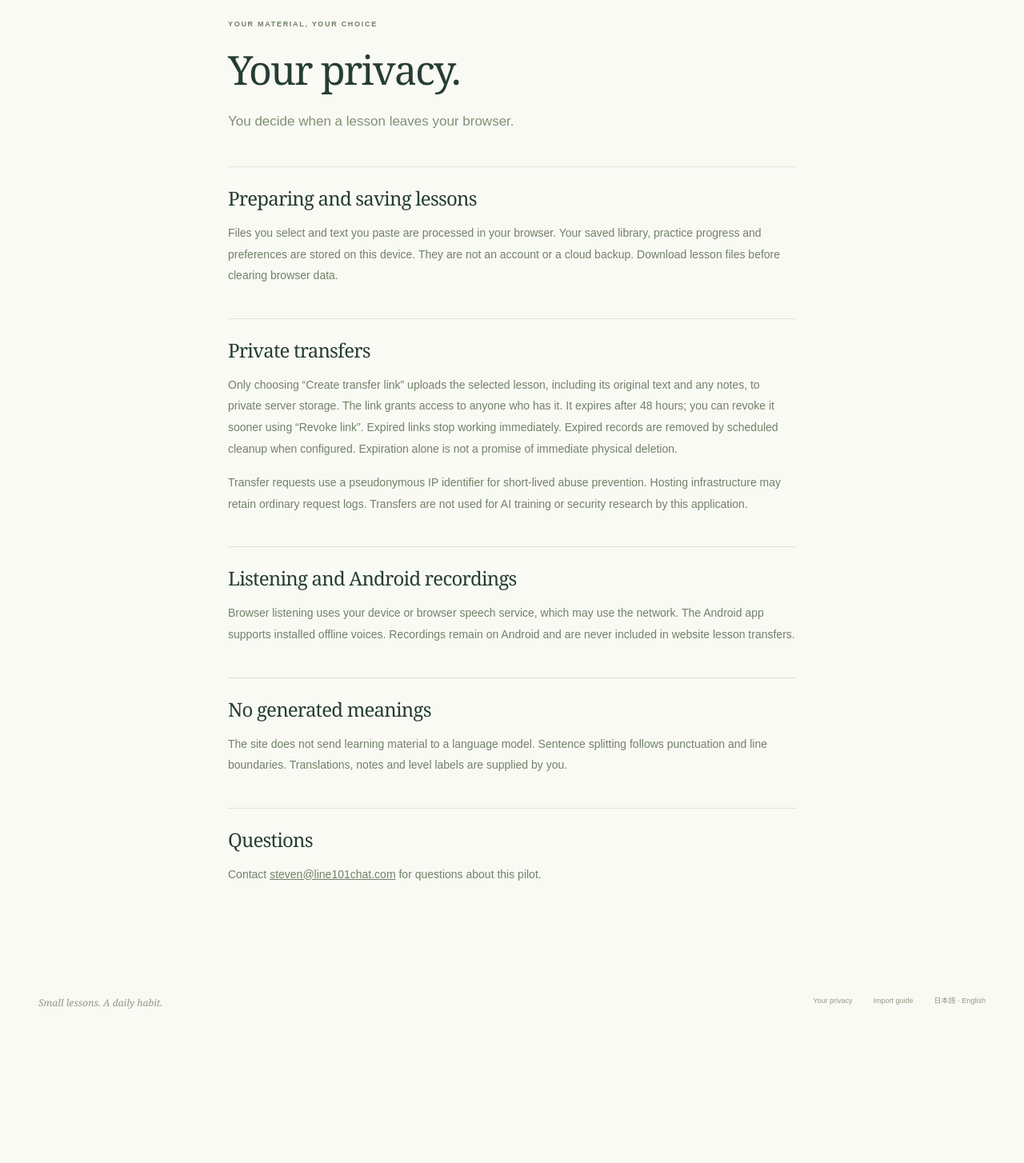
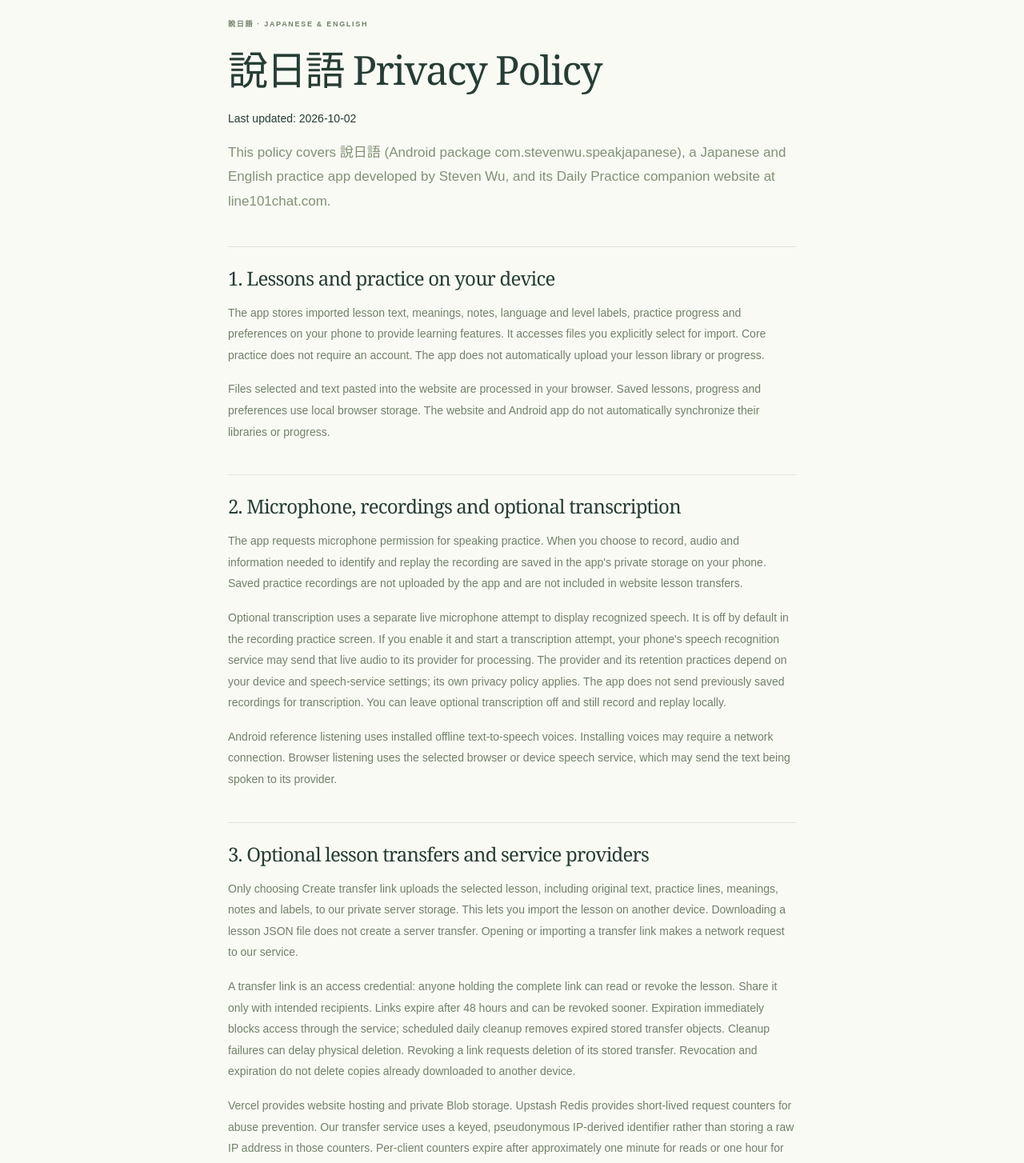
Before and after one commit to stevenscwu/line101chat-site, a Next.js app: page /privacy in a window 1280 px wide. Shown: the part 140-1594 px from the top of the page at 80% size. Before the commit the page ends 1433 px from the top, so only its background shows below. Built offline with nearby package versions, Linux system fonts and the light colour scheme.

Commit message:
Publish Speak Japanese app privacy policy

```diff
--- a/src/app/privacy/page.tsx
+++ b/src/app/privacy/page.tsx
@@ -1,10 +1,24 @@
-export const metadata = { title: "Your privacy" };
+import policy from "@/content/privacy.json";
+
+export const metadata = {
+  title: policy.title,
+  description: "How 說日語 and its companion website handle lessons, recordings, optional transcription, transfers and deletion.",
+};
+
 export default function Privacy() {
-  return <main id="main" className="reading-page"><span className="eyebrow">YOUR MATERIAL, YOUR CHOICE</span><h1>Your privacy.</h1><p className="lead">You decide when a lesson leaves your browser.</p>
-    <section><h2>Preparing and saving lessons</h2><p>Files you select and text you paste are processed in your browser. Your saved library, practice progress and preferences are stored on this device. They are not an account or a cloud backup. Download lesson files before clearing browser data.</p></section>
-    <section><h2>Private transfers</h2><p>Only choosing “Create transfer link” uploads the selected lesson, including its original text and any notes, to private server storage. The link grants access to anyone who has it. It expires after 48 hours; you can revoke it sooner using “Revoke link”. Expired links stop working immediately. Expired records are removed by scheduled cleanup when configured. Expiration alone is not a promise of immediate physical deletion.</p><p>Transfer requests use a pseudonymous IP identifier for short-lived abuse prevention. Hosting infrastructure may retain ordinary request logs. Transfers are not used for AI training or security research by this application.</p></section>
-    <section><h2>Listening and Android recordings</h2><p>Browser listening uses your device or browser speech service, which may use the network. The Android app supports installed offline voices. Recordings remain on Android and are never included in website lesson transfers.</p></section>
-    <section><h2>No generated meanings</h2><p>The site does not send learning material to a language model. Sentence splitting follows punctuation and line boundaries. Translations, notes and level labels are supplied by you.</p></section>
-    <section><h2>Questions</h2><p>Contact <a href="mailto:steven@line101chat.com">steven@line101chat.com</a> for questions about this pilot.</p></section>
-  </main>;
+  return (
+    <main id="main" className="reading-page">
+      <span className="eyebrow">說日語 · JAPANESE & ENGLISH</span>
+      <h1>{policy.title}</h1>
+      <p>Last updated: {policy.updated}</p>
+      <p className="lead">{policy.introduction}</p>
+      {policy.sections.map((section) => (
+        <section key={section.heading}>
+          <h2>{section.heading}</h2>
+          {section.paragraphs.map((paragraph) => <p key={paragraph}>{paragraph}</p>)}
+        </section>
+      ))}
+      <p>Privacy contact: <a href={`mailto:${policy.contact}`}>{policy.contact}</a></p>
+    </main>
+  );
 }
--- /dev/null
+++ b/src/content/privacy.json
@@ -0,0 +1,53 @@
+{
+  "title": "說日語 Privacy Policy",
+  "updated": "2026-10-02",
+  "url": "https://line101chat.com/privacy",
+  "contact": "steven@line101chat.com",
+  "introduction": "This policy covers 說日語 (Android package com.stevenwu.speakjapanese), a Japanese and English practice app developed by Steven Wu, and its Daily Practice companion website at line101chat.com.",
+  "sections": [
+    {
+      "heading": "1. Lessons and practice on your device",
+      "paragraphs": [
+        "The app stores imported lesson text, meanings, notes, language and level labels, practice progress and preferences on your phone to provide learning features. It accesses files you explicitly select for import. Core practice does not require an account. The app does not automatically upload your lesson library or progress.",
+        "Files selected and text pasted into the website are processed in your browser. Saved lessons, progress and preferences use local browser storage. The website and Android app do not automatically synchronize their libraries or progress."
+      ]
+    },
+    {
+      "heading": "2. Microphone, recordings and optional transcription",
+      "paragraphs": [
+        "The app requests microphone permission for speaking practice. When you choose to record, audio and information needed to identify and replay the recording are saved in the app's private storage on your phone. Saved practice recordings are not uploaded by the app and are not included in website lesson transfers.",
+        "Optional transcription uses a separate live microphone attempt to display recognized speech. It is off by default in the recording practice screen. If you enable it and start a transcription attempt, your phone's speech recognition service may send that live audio to its provider for processing. The provider and its retention practices depend on your device and speech-service settings; its own privacy policy applies. The app does not send previously saved recordings for transcription. You can leave optional transcription off and still record and replay locally.",
+        "Android reference listening uses installed offline text-to-speech voices. Installing voices may require a network connection. Browser listening uses the selected browser or device speech service, which may send the text being spoken to its provider."
+      ]
+    },
+    {
+      "heading": "3. Optional lesson transfers and service providers",
+      "paragraphs": [
+        "Only choosing Create transfer link uploads the selected lesson, including original text, practice lines, meanings, notes and labels, to our private server storage. This lets you import the lesson on another device. Downloading a lesson JSON file does not create a server transfer. Opening or importing a transfer link makes a network request to our service.",
+        "A transfer link is an access credential: anyone holding the complete link can read or revoke the lesson. Share it only with intended recipients. Links expire after 48 hours and can be revoked sooner. Expiration immediately blocks access through the service; scheduled daily cleanup removes expired stored transfer objects. Cleanup failures can delay physical deletion. Revoking a link requests deletion of its stored transfer. Revocation and expiration do not delete copies already downloaded to another device.",
+        "Vercel provides website hosting and private Blob storage. Upstash Redis provides short-lived request counters for abuse prevention. Our transfer service uses a keyed, pseudonymous IP-derived identifier rather than storing a raw IP address in those counters. Per-client counters expire after approximately one minute for reads or one hour for writes; aggregate daily counters expire after approximately one day. Hosting and speech providers may also process IP addresses, request information and technical logs under their own service policies. We do not promise a fixed deletion time for infrastructure logs or provider backups."
+      ]
+    },
+    {
+      "heading": "4. Purpose, security and sharing",
+      "paragraphs": [
+        "We use the information above to provide lesson preparation, practice, transfers and abuse prevention. Server transfers use HTTPS and private storage; access through the app is controlled by the unguessable transfer link. Treat the full link as confidential. No storage or transmission method can guarantee absolute security.",
+        "The current app and companion do not include advertising or marketing analytics, sell learner data, send lessons to a generative AI model, or use your lessons or recordings for AI training or security research. Apart from recipients you give a link to, hosting/storage providers and the optional speech services described above, the application does not intentionally share learner content with other parties."
+      ]
+    },
+    {
+      "heading": "5. Retention, deletion and your controls",
+      "paragraphs": [
+        "Local app data remains on your device until you remove it. Delete individual recordings from Saved recordings or the practice screen. To remove all app-private lessons, progress and recordings, use Android Settings > Apps > 說日語 > Storage > Clear storage, or uninstall the app. These actions are irreversible; preserve any material you need first. Exported files and original import files remain wherever you saved them and must be deleted separately.",
+        "On the website, remove saved lessons with the library's delete control. Clear this site's browser data to remove all local lessons, progress and preferences. Download any lessons you want to keep first. Clearing local browser data does not revoke a server transfer: use Revoke link or let it expire as described above.",
+        "You can revoke microphone permission in Android settings and stop using optional transcription. Because core use has no account, there is no account to delete. We cannot recover or remotely delete data held only on your device. For privacy questions or assistance with server-held information, contact us below. If you email us, we receive your email address and message to respond; avoid attaching sensitive lessons, recordings or passwords."
+      ]
+    },
+    {
+      "heading": "6. Policy updates and contact",
+      "paragraphs": [
+        "We will update this page and its date when data handling changes, and provide additional in-app disclosure or consent when required. The app includes an offline copy of the policy for its release; this URL provides the current version. For questions about 說日語 or the companion website, contact Steven Wu at steven@line101chat.com."
+      ]
+    }
+  ]
+}
```
